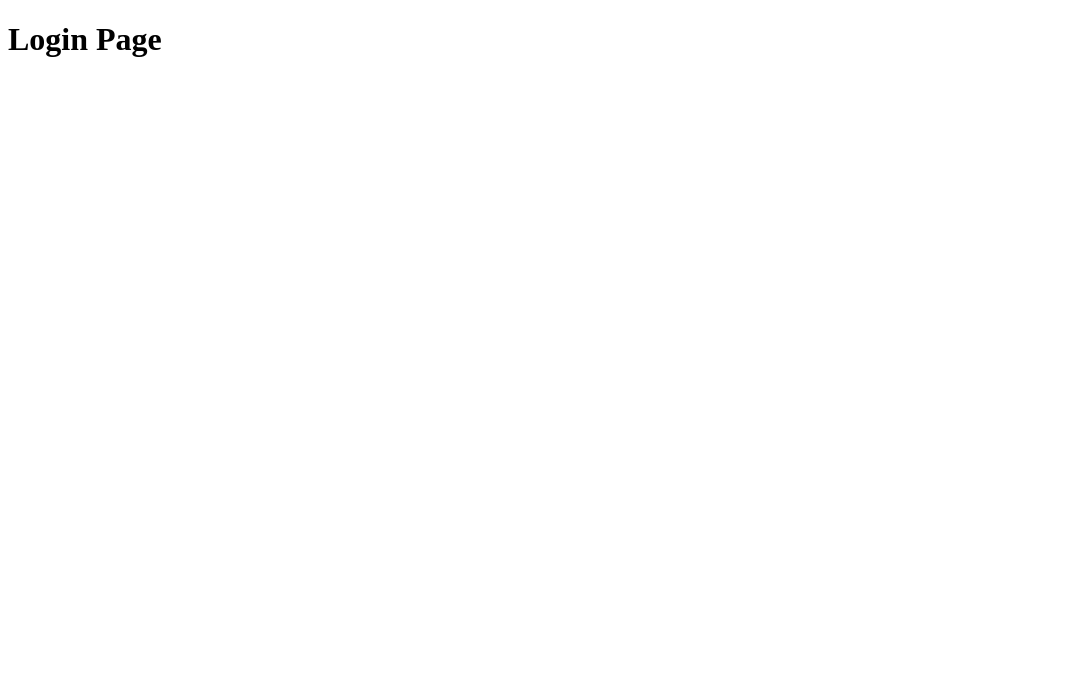
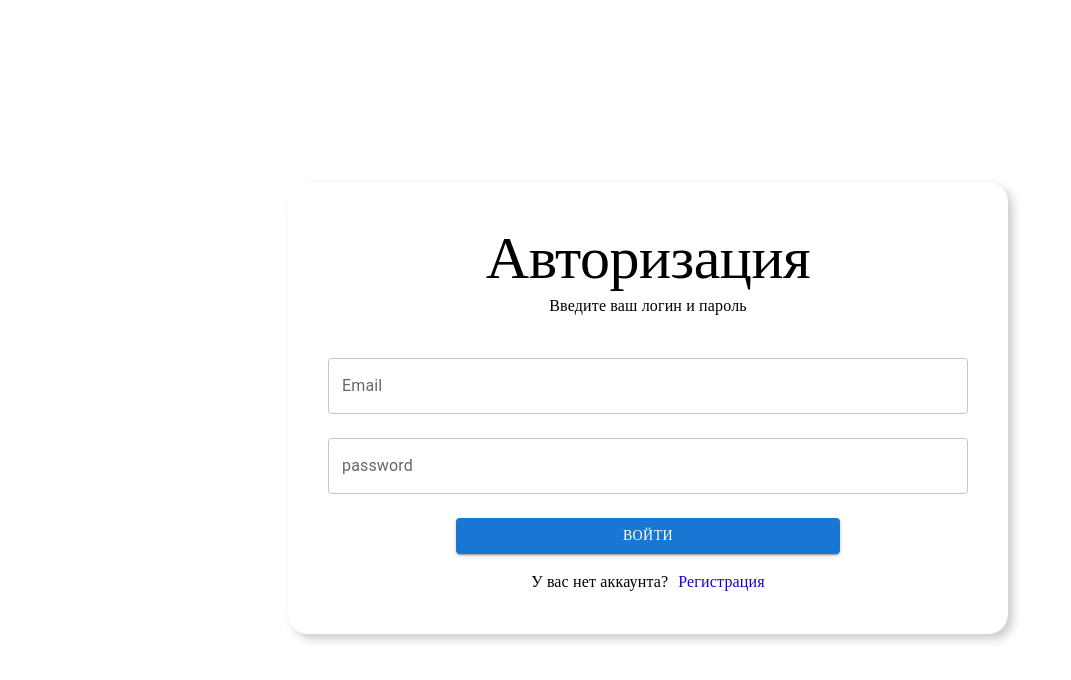
Before and after one commit to KUDABAEV/MyProject, a React (Create React App) app in the folder frontend/: page /login in a window 1280 px wide. Shown: the top 680 px of the page, without its empty margins (0-1071 px from the left). Built offline with nearby package versions, Linux system fonts and the light colour scheme.

Commit message:
Lesson-09

```diff
--- a/frontend/package.json
+++ b/frontend/package.json
@@ -3,6 +3,9 @@
   "version": "0.1.0",
   "private": true,
   "dependencies": {
+    "@emotion/react": "^11.10.6",
+    "@emotion/styled": "^11.10.6",
+    "@mui/material": "^5.12.0",
     "@testing-library/jest-dom": "^5.16.5",
     "@testing-library/react": "^13.4.0",
     "@testing-library/user-event": "^13.5.0",
@@ -14,6 +17,7 @@
     "react-dom": "^18.2.0",
     "react-router-dom": "^6.10.0",
     "react-scripts": "5.0.1",
+    "sass": "^1.62.0",
     "typescript": "^4.9.5",
     "web-vitals": "^2.1.4"
   },
--- a/frontend/src/components/auth/index.tsx
+++ b/frontend/src/components/auth/index.tsx
@@ -1,12 +1,33 @@
 import React from "react";
 import {useLocation} from "react-router-dom";
+import './style.scss';
 import LoginPage from "./login";
 import RegisterPage from "./register";
+import {Box} from "@mui/material";
 
 const AuthRootComponent = () =>{
     const location = useLocation()
+
     return (
-       location.pathname === '/login' ? <LoginPage /> : location.pathname === '/register' ? <RegisterPage /> : null
+        <div className='root'>
+            <div className="form">
+                <Box
+                    display='flex'
+                    justifyContent='center'
+                    alignItems='center'
+                    flexDirection='column'
+                    maxWidth={640}
+                    margin='auto'
+                    padding={5}
+                    borderRadius={5}
+                    boxShadow={'5px 5px 10px #ccc'}
+                >
+                    {
+                    location.pathname === '/login' ? <LoginPage /> : location.pathname === '/register' ? <RegisterPage /> : null
+                    }
+                </Box>
+            </div>
+        </div>
     )
 }
 
--- a/frontend/src/components/auth/login/index.tsx
+++ b/frontend/src/components/auth/login/index.tsx
@@ -1,10 +1,16 @@
 import React from "react";
+import {TextField, Button, Typography} from "@mui/material";
 
 const LoginPage = () =>{
     return (
-        <div>
-            <h1>Login Page</h1>
-        </div>
+        <>
+            <Typography variant="h2" fontFamily='Popins' textAlign='center'>Авторизация</Typography>
+            <Typography variant="body1" marginBottom={3} fontFamily='Popins' textAlign='center'>Введите ваш логин и пароль</Typography>
+            <TextField fullWidth={true} margin='normal' label="Email" variant="outlined" placeholder='Введите ваш email'/>
+            <TextField type='password' fullWidth={true} margin='normal' label="password" variant="outlined" placeholder='Введите ваш пароль'/>
+            <Button sx={{fontFamily:'Popins', marginTop: 2, marginBottom: 2, width: '60%'}} variant="contained">Войти</Button>
+            <Typography variant="body1" sx={{fontFamily:'Popins',}}>У вас нет аккаунта?<span className='incitingText'>Регистрация</span></Typography>
+        </>
     )
 }
 
--- a/frontend/src/components/auth/register/index.tsx
+++ b/frontend/src/components/auth/register/index.tsx
@@ -1,10 +1,19 @@
 import React from "react";
+import {Button, TextField, Typography} from "@mui/material";
 
 const RegisterPage = () =>{
     return (
-        <div>
-            <h1>Register Page</h1>
-        </div>
+        <>
+            <Typography variant="h2" fontFamily='Popins' textAlign='center'>Регистрация</Typography>
+            <Typography variant="body1" marginBottom={3} fontFamily='Popins' textAlign='center'>Введите данные для регистрации</Typography>
+            <TextField fullWidth={true} margin='normal' label="Имя" variant="outlined" placeholder='Введите ваше имя'/>
+            <TextField fullWidth={true} margin='normal' label="Username" variant="outlined" placeholder='Введите ваш username'/>
+            <TextField fullWidth={true} margin='normal' label="Email" variant="outlined" placeholder='Введите ваш email'/>
+            <TextField type='password' fullWidth={true} margin='normal' label="password" variant="outlined" placeholder='Введите ваш пароль'/>
+            <TextField type='password' fullWidth={true} margin='normal' label="password" variant="outlined" placeholder='Повторите ваш пароль'/>
+            <Button sx={{fontFamily:'Popins', marginTop: 2, marginBottom: 2, width: '60%'}} variant="contained">Регистрация</Button>
+            <Typography variant="body1" sx={{fontFamily:'Popins',}}>У вас есть аккаунт?<span className='incitingText'>Авторизация</span></Typography>
+        </>
     )
 }
 
--- /dev/null
+++ b/frontend/src/components/auth/style.scss
@@ -0,0 +1,15 @@
+.root{
+  display: flex;
+  justify-content: center;
+  align-items: center;
+  width: 100vw;
+  height: 100vh;
+  .form{
+    width: 80%;
+    .incitingText {
+      color: #1900D5;
+      margin-left: 10px;
+      cursor: pointer;
+    }
+  }
+}
--- /dev/null
+++ b/frontend/src/index.css
@@ -0,0 +1 @@
+@import url('https://fonts.googleapis.com/css2?family=Poppins:wght@500;600;700&display=swap');
--- a/frontend/src/index.tsx
+++ b/frontend/src/index.tsx
@@ -3,7 +3,7 @@ import ReactDOM from 'react-dom/client';
 import App from './App';
 import reportWebVitals from './reportWebVitals';
 import {BrowserRouter} from "react-router-dom";
-
+import './index.css';
 
 const root = ReactDOM.createRoot(
   document.getElementById('root') as HTMLElement
```
Also changed, not shown: 1 other file (tests, documents, lock files or other folders).
